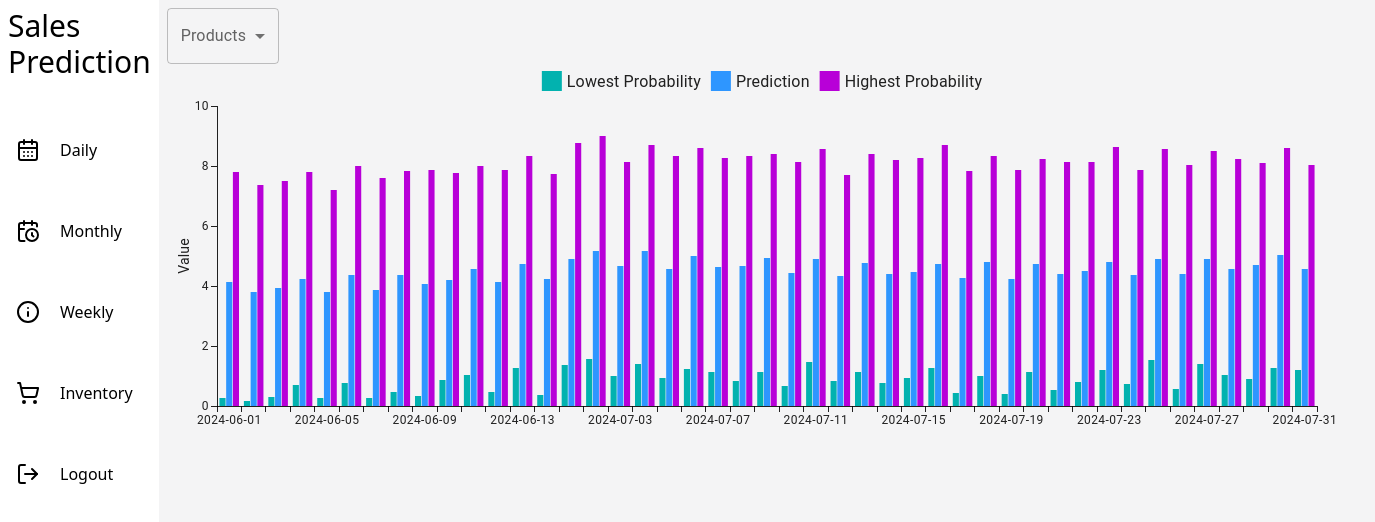
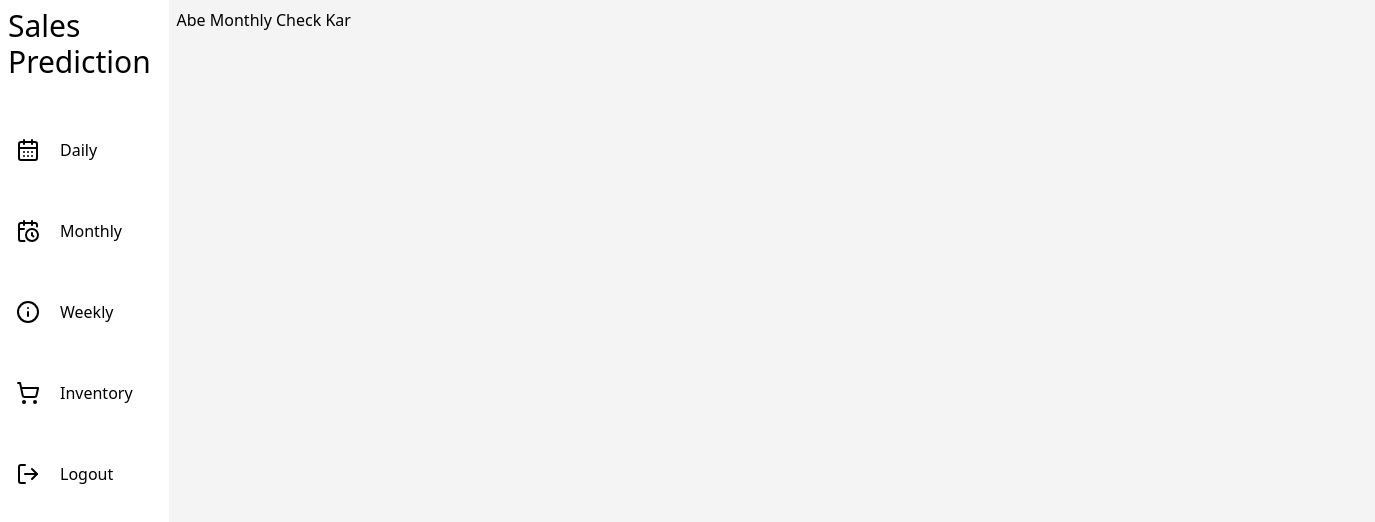
Before and after one commit to adityach0uhan/college-minip-dashboard, a Next.js app: page / in a window 1280 px wide. Shown: the top 522 px of the page, 1375 px wide, since content can reach past the window. Built offline with nearby package versions, Linux system fonts and the light colour scheme.

Commit message:
Added July data and also added Monthly Update

```diff
--- a/src/app/page.jsx
+++ b/src/app/page.jsx
@@ -1,61 +1,70 @@
-"use client";
-import * as React from "react";
-import { BarChart } from "@mui/x-charts/BarChart";
-import { useState, useEffect } from "react";
-import sample from "@/data/sample";
-import InputLabel from "@mui/material/InputLabel";
-import MenuItem from "@mui/material/MenuItem";
-import FormControl from "@mui/material/FormControl";
-import Select, { SelectChangeEvent } from "@mui/material/Select";
-const valueFormatter = (value) => value.toFixed(1); // Format the value to two decimal places
+// "use client";
+// import * as React from "react";
+// import { BarChart } from "@mui/x-charts/BarChart";
+// import { useState, useEffect } from "react";
+// import sample from "@/data/sample";
+// import InputLabel from "@mui/material/InputLabel";
+// import MenuItem from "@mui/material/MenuItem";
+// import FormControl from "@mui/material/FormControl";
+// import Select, { SelectChangeEvent } from "@mui/material/Select";
+// const valueFormatter = (value) => value.toFixed(1); // Format the value to two decimal places
 
-export default function Home() {
-   const [products, setProducts] = useState('');
+// export default function Home() {
+//    const [products, setProducts] = useState('');
 
-  const handleChange = (event) => {
-    setProducts(event.target.value );
-  };
-  const series = [
-    { dataKey: "yhat_lower", label: "Lowest Probability", valueFormatter },
-    { dataKey: "yhat", label: "Prediction", valueFormatter },
-    { dataKey: "yhat_upper", label: "Highest Probability", valueFormatter },
-  ];
+//   const handleChange = (event) => {
+//     setProducts(event.target.value );
+//   };
+//   const series = [
+//     { dataKey: "yhat_lower", label: "Lowest Probability", valueFormatter },
+//     { dataKey: "yhat", label: "Prediction", valueFormatter },
+//     { dataKey: "yhat_upper", label: "Highest Probability", valueFormatter },
+//   ];
 
-  const chartDataset = sample.map((data) => ({
-    ...data,
-    ds: data.ds,
-  }));
+//   const chartDataset = sample.map((data) => ({
+//     ...data,
+//     ds: data.ds,
+//   }));
 
+//   return (
+//     <>
+//       <div className="w-full h-12 ">
+//         <div className="w-28">
+
+//         <FormControl fullWidth>
+//           <InputLabel id="demo-simple-select-label">Products</InputLabel>
+//           <Select
+//             labelId="demo-simple-select-label"
+//             id="demo-simple-select"
+//             value={products}
+//             label="Products"
+//             onChange={handleChange}
+//             >
+//             <MenuItem value={10}>Grocery</MenuItem>
+//             <MenuItem value={20}>Dairy</MenuItem>
+//             <MenuItem value={30}>Thirty</MenuItem>
+//           </Select>
+//         </FormControl>
+//             </div>
+//       </div>
+
+//       <BarChart
+//         dataset={chartDataset}
+//         xAxis={[{ scaleType: "band", dataKey: "ds" }]}
+//         series={series}
+//         yAxis={[{ label: "Value" }]}
+//         width={1200}
+//         height={400}
+//       />
+//     </>
+//   );
+// }
+import React from 'react'
+
+const page = () => {
   return (
-    <>
-      <div className="w-full h-12 ">
-        <div className="w-28">
+    <div>Abe Monthly Check Kar</div>
+  )
+}
 
-        <FormControl fullWidth>
-          <InputLabel id="demo-simple-select-label">Products</InputLabel>
-          <Select
-            labelId="demo-simple-select-label"
-            id="demo-simple-select"
-            value={products}
-            label="Products"
-            onChange={handleChange}
-            >
-            <MenuItem value={10}>Grocery</MenuItem>
-            <MenuItem value={20}>Dairy</MenuItem>
-            <MenuItem value={30}>Thirty</MenuItem>
-          </Select>
-        </FormControl>
-            </div>
-      </div>
-
-      <BarChart
-        dataset={chartDataset}
-        xAxis={[{ scaleType: "band", dataKey: "ds" }]}
-        series={series}
-        yAxis={[{ label: "Value" }]}
-        width={1200}
-        height={400}
-      />
-    </>
-  );
-}
+export default page
```
